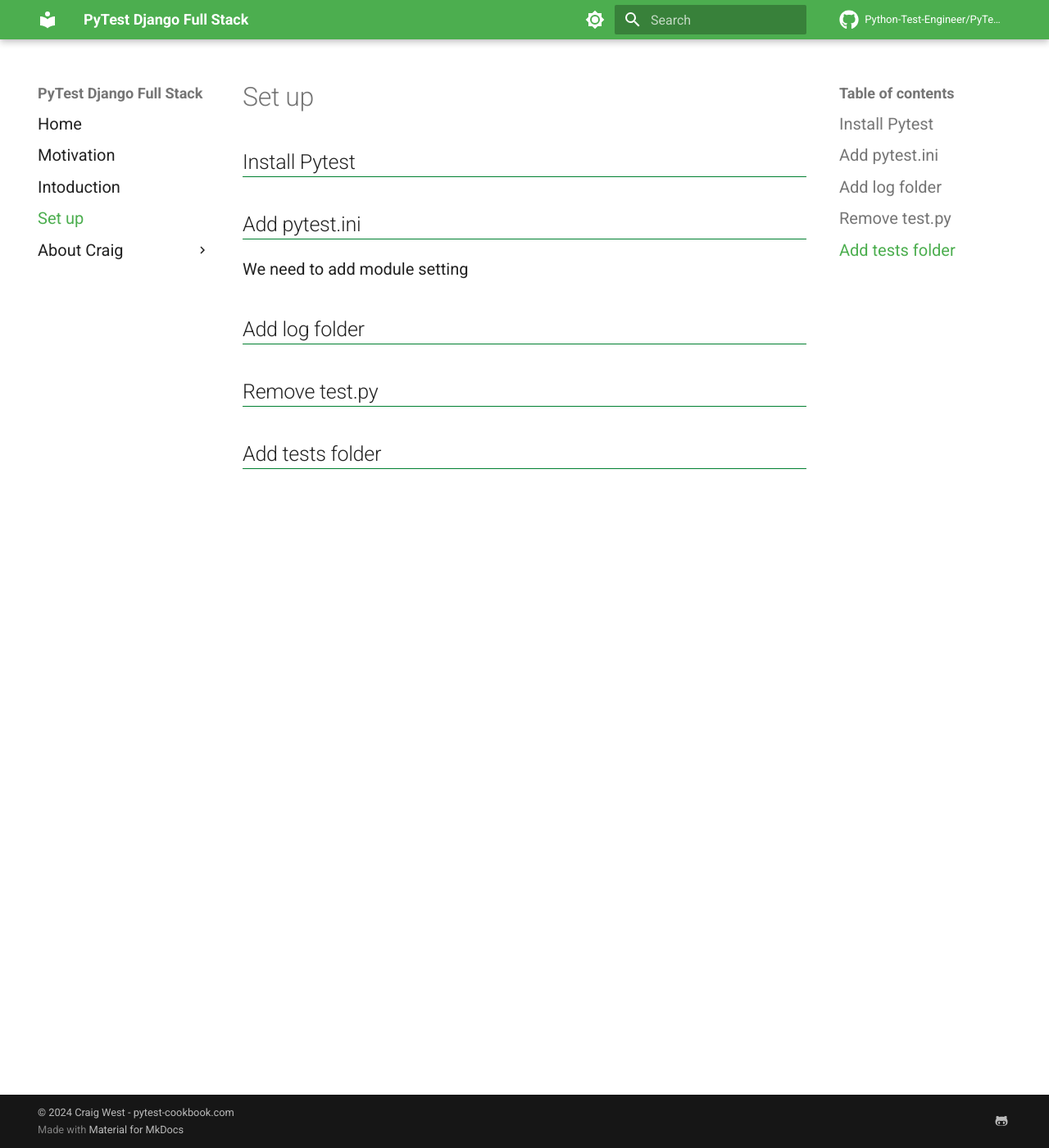
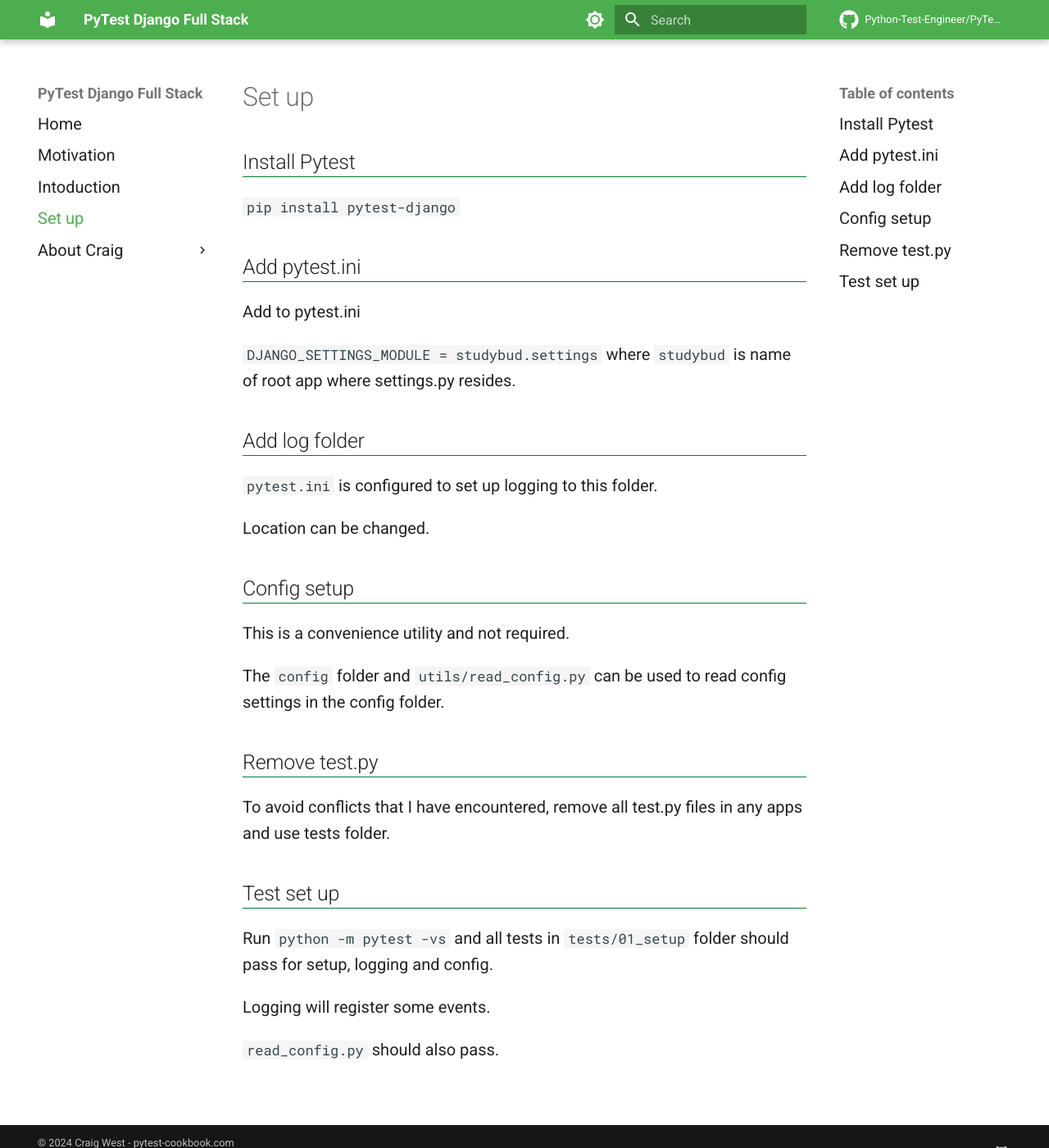
Before and after one commit to Python-Test-Engineer/PyTest-Django-Full-Stack-Book, an MkDocs documentation site: the page built from docs/setup.md, in a window 1280 px wide and 1400 px high. Shown: the whole window at 82% size. Built offline with MkDocs 1.6.1 and Material for MkDocs 9.7.7, drawn with Linux system fonts in a browser that asks for light colours; comment, search, counter and statistics services are not loaded.

Commit message:
add pytest setup for django

```diff
--- a/docs/setup.md
+++ b/docs/setup.md
@@ -2,12 +2,36 @@
 
 ## Install Pytest
 
+`pip install pytest-django`
+
 ## Add pytest.ini
 
-We need to add module setting
+Add to pytest.ini
+
+`DJANGO_SETTINGS_MODULE = studybud.settings` where `studybud` is name of root app where settings.py resides.
 
 ## Add log folder
 
+`pytest.ini` is configured to set up logging to this folder.
+
+Location can be changed.
+
+## Config setup
+
+This is a convenience utility and not required.
+
+The `config` folder and `utils/read_config.py` can be used to read config settings in the config folder.
+
 ## Remove test.py
 
-## Add tests folder
+To avoid conflicts that I have encountered, remove all test.py files in any apps and use tests folder.
+
+## Test set up
+
+Run `python -m pytest -vs` and all tests in `tests/01_setup` folder should pass for setup, logging and config.
+
+Logging will register some events.
+
+`read_config.py` should also pass.
+
+<br>
```
Also changed, not shown: site/search/search_index.json, site/setup/index.html, 1 other file.
